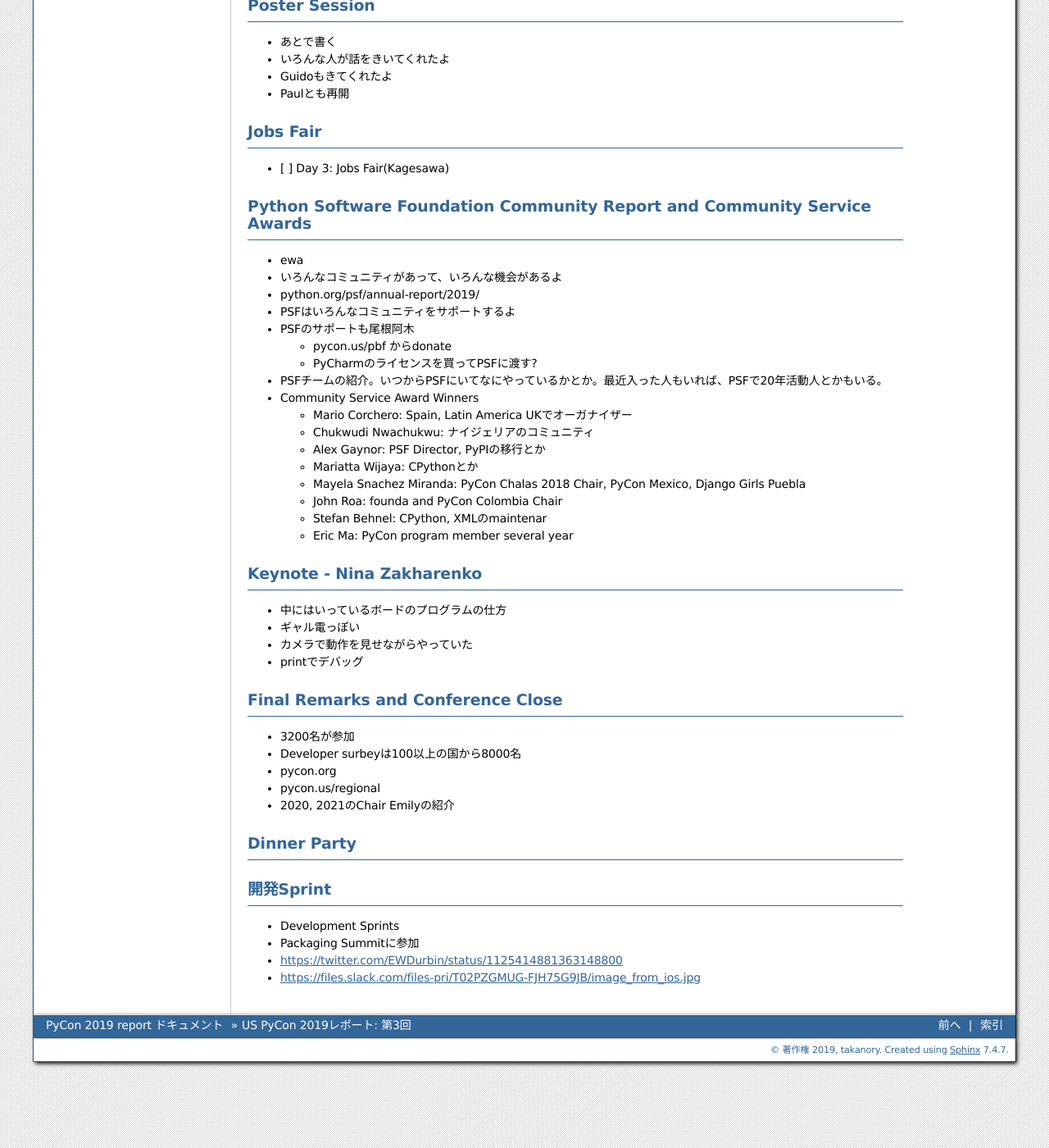
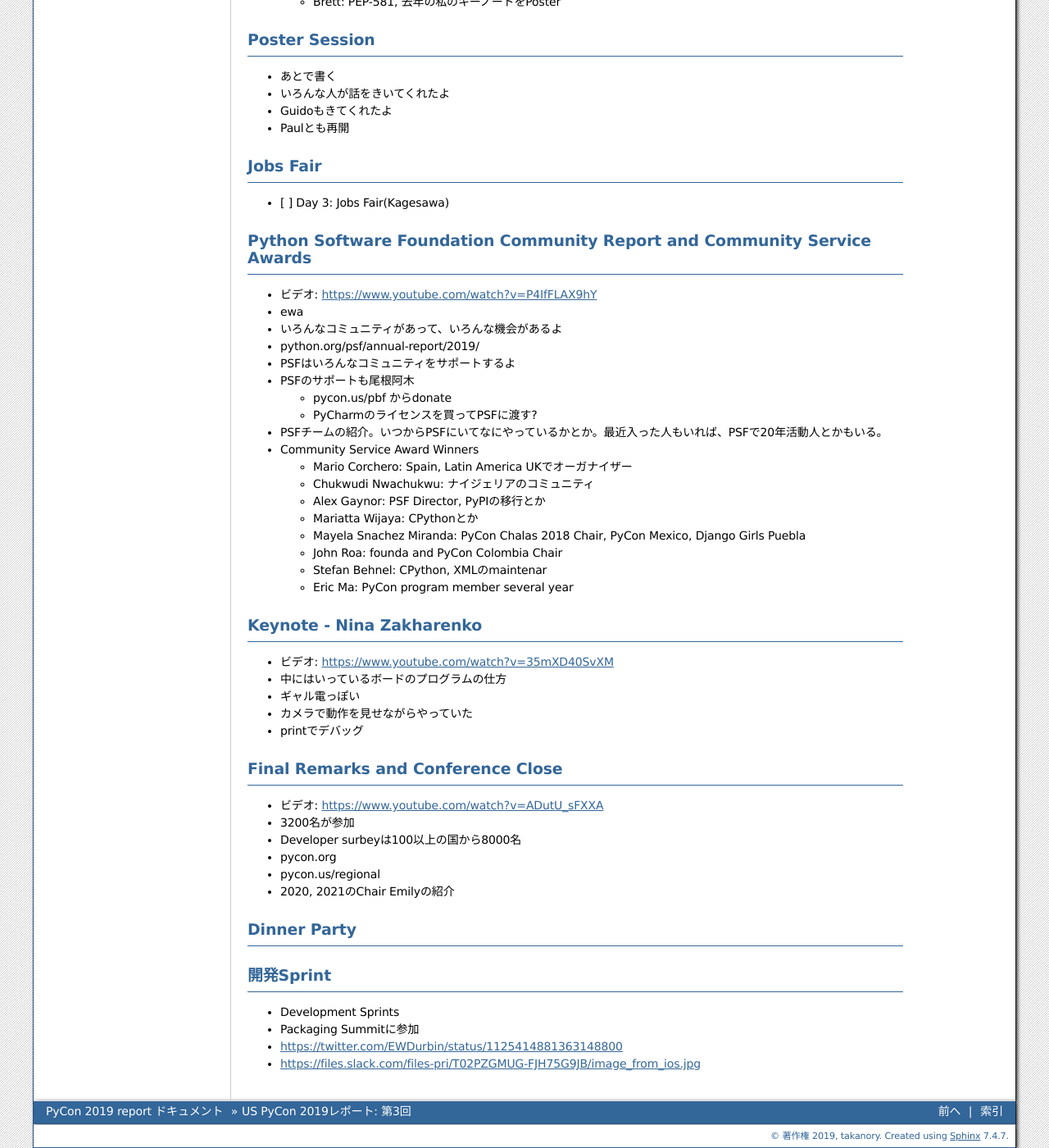
Before and after one commit to takanory/pycon2019report, a Sphinx documentation site: the page built from source/us3.rst, in a window 1280 px wide and 1400 px high, scrolled down 1830 px. Shown: the whole window at 82% size. Built offline with Sphinx 7.4.7, drawn with Linux system fonts in a browser that asks for light colours; some of the changed text lies outside the part shown.

Commit message:
add links

```diff
--- a/source/us3.rst
+++ b/source/us3.rst
@@ -8,6 +8,7 @@
 
 ライトニングトーク
 ==================
+* ビデオ: https://www.youtube.com/watch?v=bnxxoTx9Sko
 * 朝8:40から開始...
 * 高校生の発表
 
@@ -39,6 +40,7 @@
 
 Keynote: Python Steering Council
 ================================
+* ビデオ: https://www.youtube.com/watch?v=8dDp-UHBJ_A
 * Ewaが司会
 * Barry, Brett, Carol, Guido, Nick
 * Berry
@@ -128,6 +130,7 @@
 
 Python Software Foundation Community Report and Community Service Awards
 ========================================================================
+* ビデオ: https://www.youtube.com/watch?v=P4IfFLAX9hY
 * ewa
 * いろんなコミュニティがあって、いろんな機会があるよ
 * python.org/psf/annual-report/2019/
@@ -150,6 +153,7 @@
 
 Keynote - Nina Zakharenko
 =========================
+* ビデオ: https://www.youtube.com/watch?v=35mXD40SvXM
 * 中にはいっているボードのプログラムの仕方
 * ギャル電っぽい
 * カメラで動作を見せながらやっていた
@@ -157,6 +161,7 @@
 
 Final Remarks and Conference Close
 ==================================
+* ビデオ: https://www.youtube.com/watch?v=ADutU_sFXXA
 * 3200名が参加
 * Developer surbeyは100以上の国から8000名
 * pycon.org
```
Also changed, not shown: source/us1.rst (+29 -14 lines).
